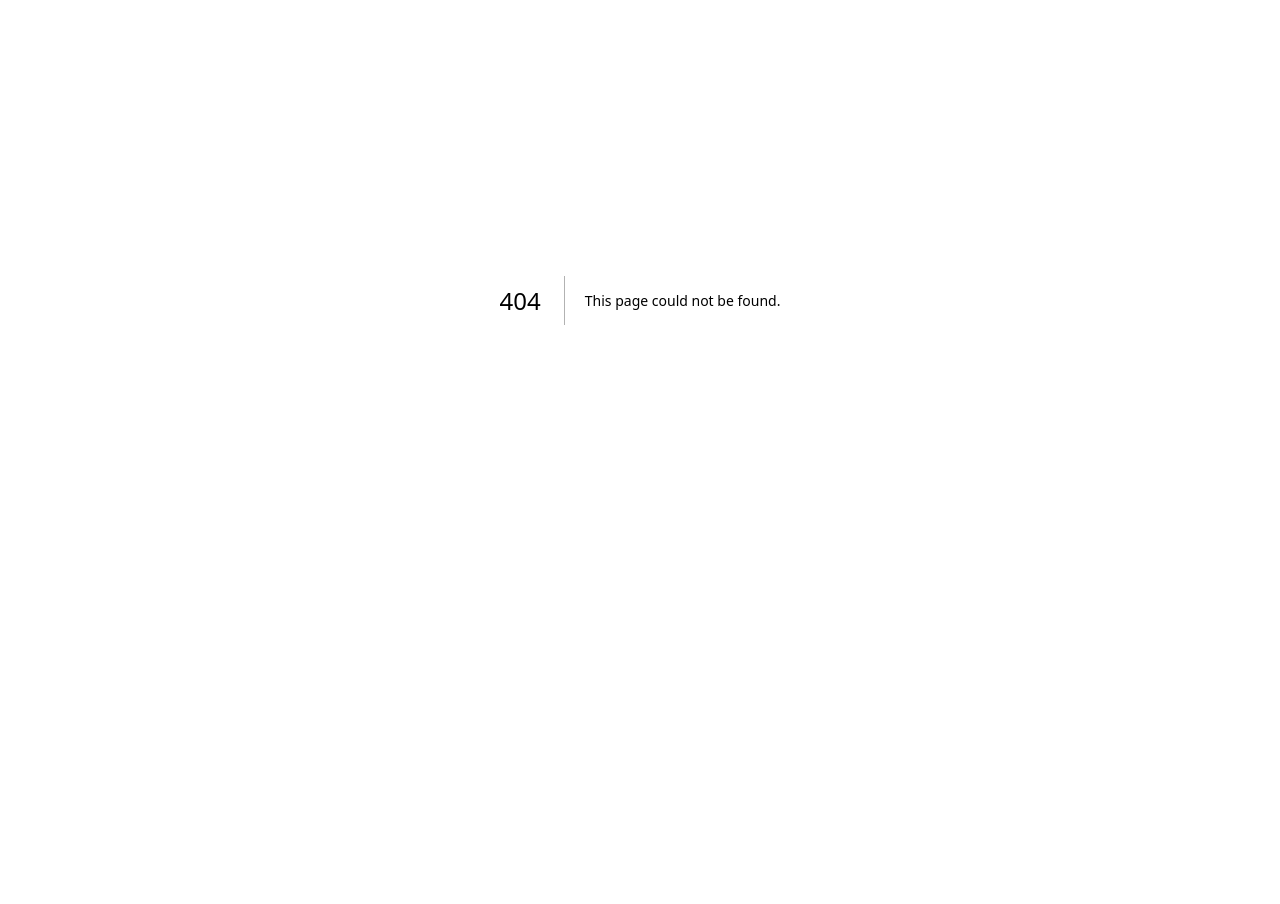
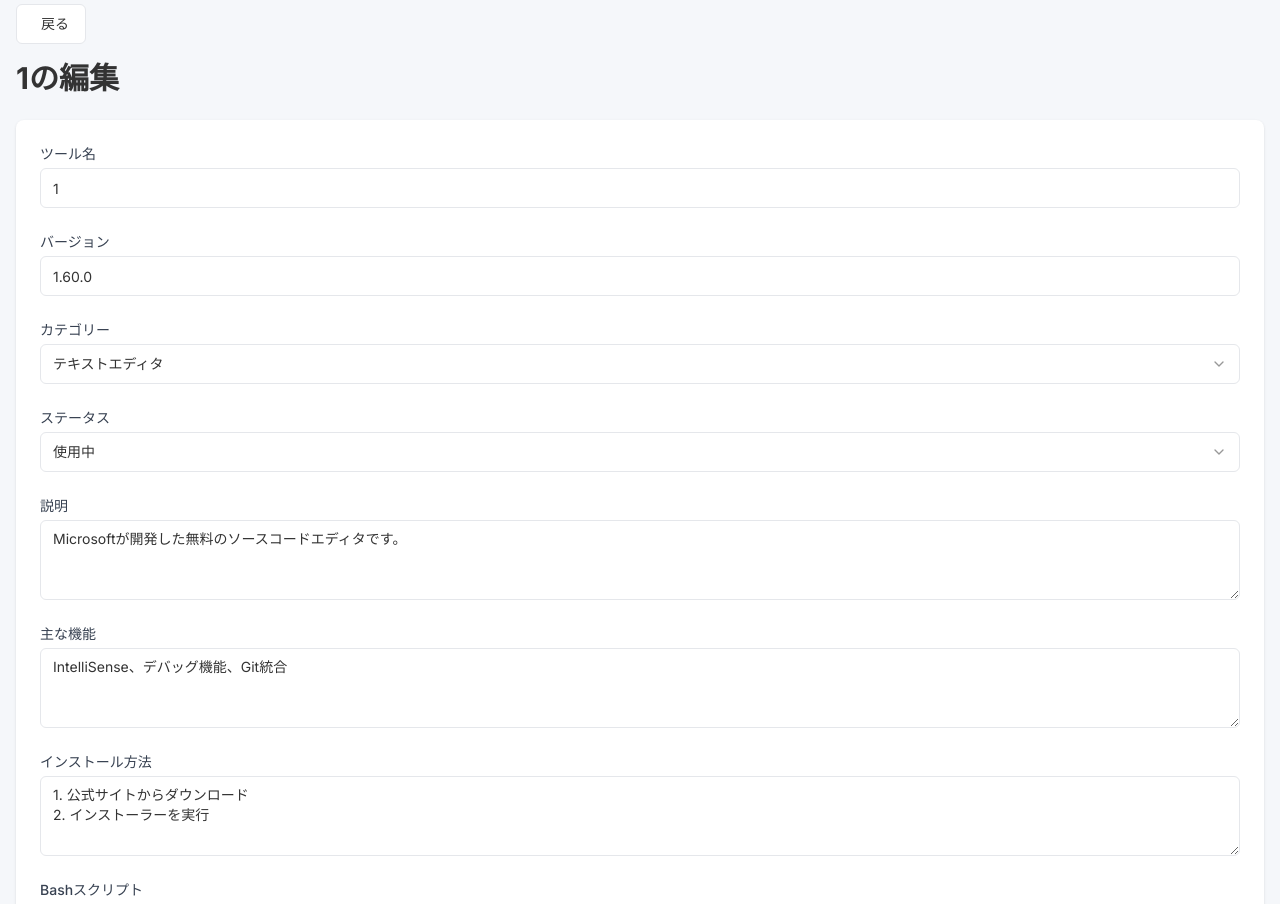
Before and after one commit to kanadomekei/tools-manager-app, a Next.js app in the folder frontend/: page /tool/1/edit in a window 1280 px wide. Before the commit this address had no page. Shown: the part 100-1004 px from the top of the page. Before the commit the page ends 800 px from the top, so only its background shows below. Built offline with nearby package versions, Linux system fonts and the light colour scheme.

Commit message:
アプリ編集画面を追加

```diff
--- /dev/null
+++ b/frontend/src/app/tool/[name]/edit/page.tsx
@@ -0,0 +1,133 @@
+'use client';
+
+import React, { useState, useEffect } from 'react';
+import { useParams, useRouter } from 'next/navigation';
+import Link from 'next/link';
+import { Button } from "@/components/ui/button";
+import { Input } from "@/components/ui/input";
+import { Textarea } from "@/components/ui/textarea";
+import { Select, SelectTrigger, SelectValue, SelectContent, SelectItem } from "@/components/ui/select";
+import Header from '@/components/Header';
+
+export default function EditTool() {
+  const params = useParams();
+  const router = useRouter();
+  const toolName = decodeURIComponent(params.name as string).replace(/-/g, ' ');
+
+  const [toolDetails, setToolDetails] = useState({
+    name: '',
+    version: '',
+    category: '',
+    status: '',
+    description: '',
+    mainFeatures: '',
+    installMethod: '',
+    bashScript: '',
+    officialSite: '',
+  });
+
+  useEffect(() => {
+    // ここで実際のAPIからデータを取得する代わりに、仮のデータを設定しています
+    setToolDetails({
+      name: toolName,
+      version: "1.60.0",
+      category: "テキストエディタ",
+      status: "使用中",
+      description: "Microsoftが開発した無料のソースコードエディタです。",
+      mainFeatures: "IntelliSense、デバッグ機能、Git統合",
+      installMethod: "1. 公式サイトからダウンロード\n2. インストーラーを実行",
+      bashScript: "#!/bin/bash\nsudo apt update\nsudo apt install code",
+      officialSite: "https://code.visualstudio.com/",
+    });
+  }, [toolName]);
+
+  const handleSubmit = (e: React.FormEvent) => {
+    e.preventDefault();
+    // ここでAPIを呼び出してデータを更新する処理を実装
+    console.log('更新されたツール情報:', toolDetails);
+    router.push(`/tool/${encodeURIComponent(toolDetails.name.replace(/ /g, '-'))}`);
+  };
+
+  const handleChange = (e: React.ChangeEvent<HTMLInputElement | HTMLTextAreaElement>) => {
+    const { name, value } = e.target;
+    setToolDetails(prev => ({ ...prev, [name]: value }));
+  };
+
+  const handleSelectChange = (name: string, value: string) => {
+    setToolDetails(prev => ({ ...prev, [name]: value }));
+  };
+
+  return (
+    <div className="min-h-screen bg-[#F5F7FA] font-roboto text-[#333333]">
+      <Header />
+      <main className="container mx-auto px-4 py-8">
+        <Link href={`/tool/${encodeURIComponent(toolName.replace(/ /g, '-'))}`} passHref>
+          <Button variant="outline" className="mb-4">
+            <i className="fas fa-arrow-left mr-2"></i>戻る
+          </Button>
+        </Link>
+        <h1 className="text-3xl font-bold mb-6">{toolName}の編集</h1>
+        <form onSubmit={handleSubmit} className="space-y-6 bg-white p-6 rounded-lg shadow">
+          <div>
+            <label htmlFor="name" className="block text-sm font-medium text-gray-700 mb-1">ツール名</label>
+            <Input type="text" id="name" name="name" value={toolDetails.name} onChange={handleChange} className="w-full" />
+          </div>
+          <div>
+            <label htmlFor="version" className="block text-sm font-medium text-gray-700 mb-1">バージョン</label>
+            <Input type="text" id="version" name="version" value={toolDetails.version} onChange={handleChange} className="w-full" />
+          </div>
+          <div>
+            <label htmlFor="category" className="block text-sm font-medium text-gray-700 mb-1">カテゴリー</label>
+            <Select name="category" value={toolDetails.category} onValueChange={(value) => handleSelectChange('category', value)}>
+              <SelectTrigger className="w-full">
+                <SelectValue placeholder="カテゴリーを選択" />
+              </SelectTrigger>
+              <SelectContent>
+                <SelectItem value="IDE">IDE</SelectItem>
+                <SelectItem value="テキストエディタ">テキストエディタ</SelectItem>
+                <SelectItem value="バージョン管理">バージョン管理</SelectItem>
+                <SelectItem value="デバッガー">デバッガー</SelectItem>
+                <SelectItem value="ビルドツール">ビルドツール</SelectItem>
+              </SelectContent>
+            </Select>
+          </div>
+          <div>
+            <label htmlFor="status" className="block text-sm font-medium text-gray-700 mb-1">ステータス</label>
+            <Select name="status" value={toolDetails.status} onValueChange={(value) => handleSelectChange('status', value)}>
+              <SelectTrigger className="w-full">
+                <SelectValue placeholder="ステータスを選択" />
+              </SelectTrigger>
+              <SelectContent>
+                <SelectItem value="使用中">使用中</SelectItem>
+                <SelectItem value="未使用">未使用</SelectItem>
+              </SelectContent>
+            </Select>
+          </div>
+          <div>
+            <label htmlFor="description" className="block text-sm font-medium text-gray-700 mb-1">説明</label>
+            <Textarea id="description" name="description" value={toolDetails.description} onChange={handleChange} className="w-full" />
+          </div>
+          <div>
+            <label htmlFor="mainFeatures" className="block text-sm font-medium text-gray-700 mb-1">主な機能</label>
+            <Textarea id="mainFeatures" name="mainFeatures" value={toolDetails.mainFeatures} onChange={handleChange} className="w-full" />
+          </div>
+          <div>
+            <label htmlFor="installMethod" className="block text-sm font-medium text-gray-700 mb-1">インストール方法</label>
+            <Textarea id="installMethod" name="installMethod" value={toolDetails.installMethod} onChange={handleChange} className="w-full" />
+          </div>
+          <div>
+            <label htmlFor="bashScript" className="block text-sm font-medium text-gray-700 mb-1">Bashスクリプト</label>
+            <Textarea id="bashScript" name="bashScript" value={toolDetails.bashScript} onChange={handleChange} className="w-full font-mono" />
+          </div>
+          <div>
+            <label htmlFor="officialSite" className="block text-sm font-medium text-gray-700 mb-1">公式サイト</label>
+            <Input type="url" id="officialSite" name="officialSite" value={toolDetails.officialSite} onChange={handleChange} className="w-full" />
+          </div>
+          <Button type="submit" className="w-full bg-blue-600 hover:bg-blue-700 text-white font-bold py-2 px-4 rounded transition duration-300">
+            更新
+          </Button>
+        </form>
+      </main>
+    </div>
+  );
+}
```
